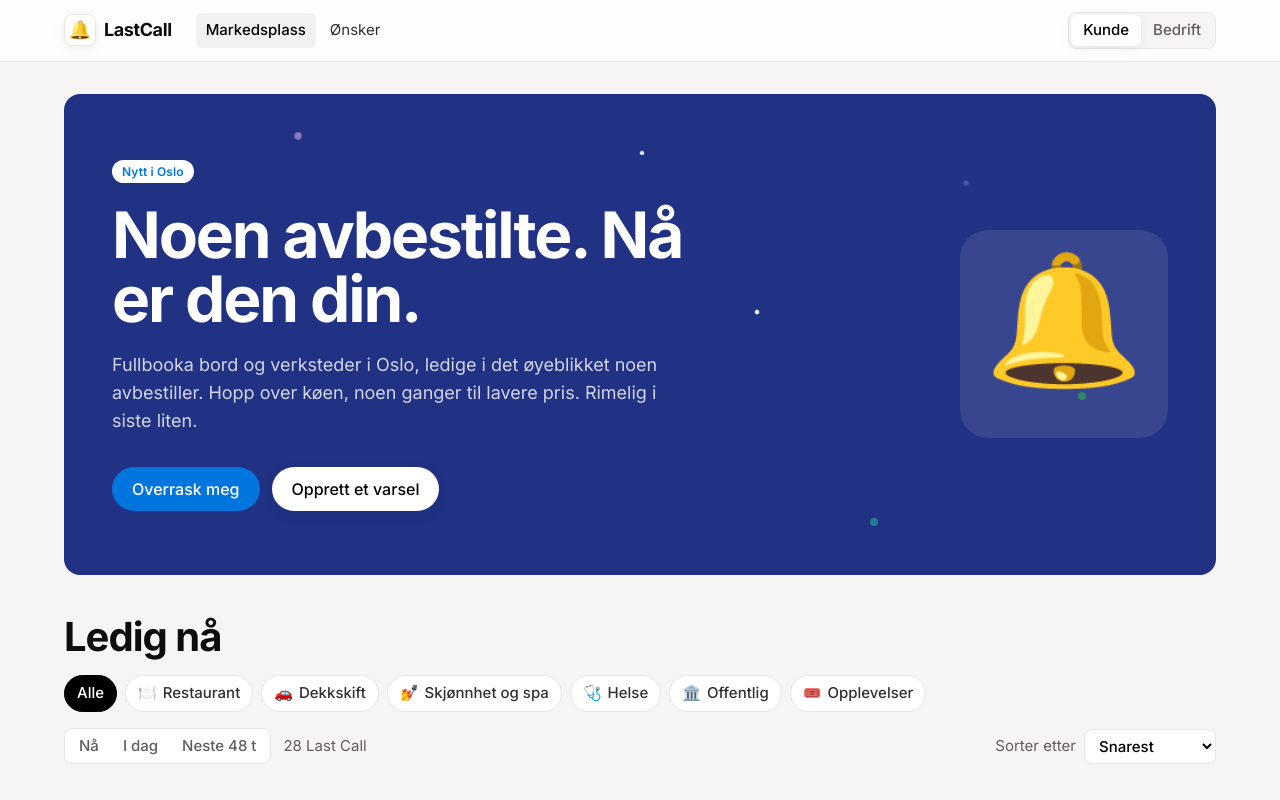
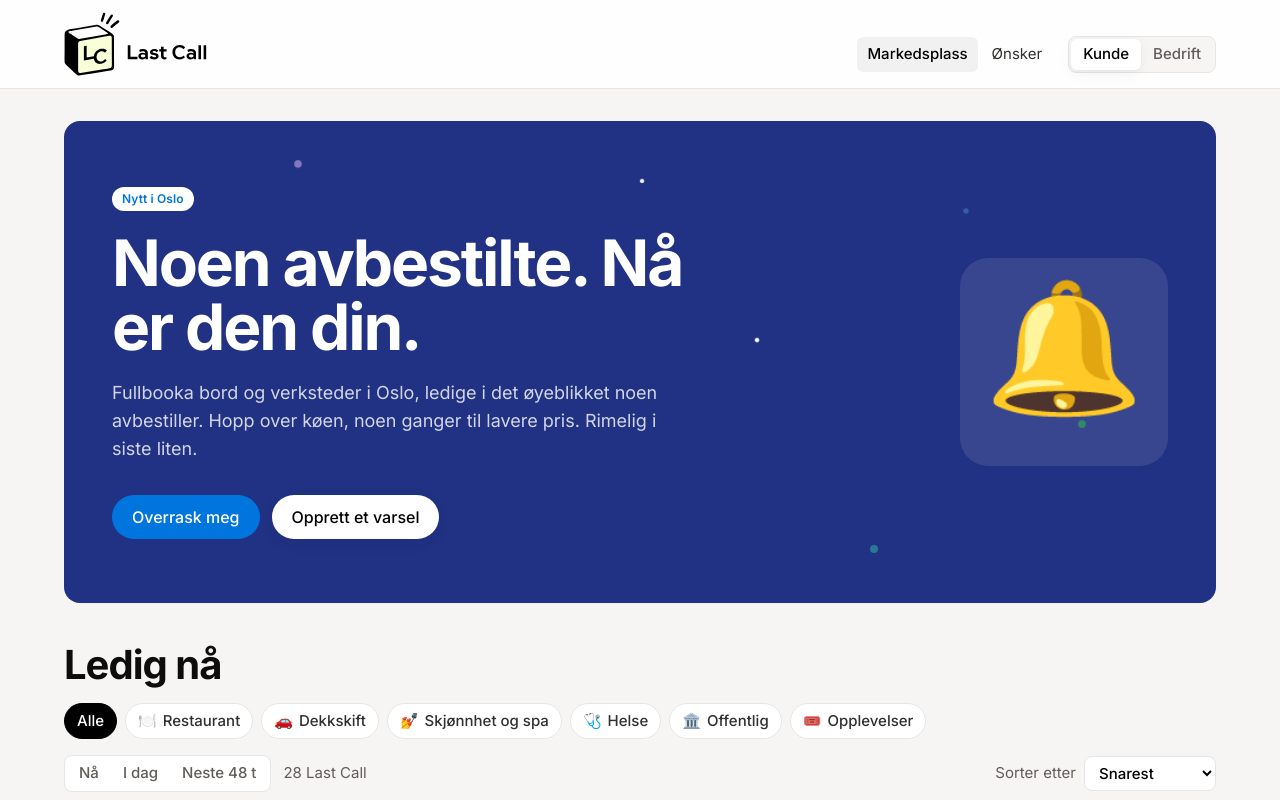
Before and after one commit to samuelsmb/LastCall, a React (Vite) app: page / in a window 1280 px wide. Shown: the top 800 px of the page. Built offline with nearby package versions, Linux system fonts and the light colour scheme; grey boxes are pictures that could not be loaded.

Commit message:
Update header logo and align navigation with wordmark

```diff
--- a/src/components/Header.tsx
+++ b/src/components/Header.tsx
@@ -8,13 +8,14 @@ export function Header({ side, route }: { side: 'customer' | 'business'; route:
 
   return (
     <header className="sticky top-0 z-40 border-b border-hairline bg-canvas/90 backdrop-blur">
-      <div className="mx-auto flex max-w-[1200px] items-center gap-4 px-4 py-3 sm:px-6">
-        <a href={side === 'business' ? '#/biz' : '#/'} className="flex items-center gap-2">
-          <span className="grid h-8 w-8 place-items-center rounded-lg border border-hairline bg-canvas text-lg shadow-soft">🔔</span>
-          <span className="text-lg font-bold tracking-[-0.4px]">LastCall</span>
+      <div className="mx-auto flex max-w-[1200px] items-baseline gap-4 px-4 py-3 sm:px-6">
+        <a href={side === 'business' ? '#/biz' : '#/'} className="shrink-0 rounded-md leading-none focus-visible:outline-2 focus-visible:outline-offset-4 focus-visible:outline-primary">
+          {/* The wordmark baseline is y=198 in the SVG's y=27–259 viewBox. */}
+          <img src={`${import.meta.env.BASE_URL}img/lastcall-logo.svg`} alt="LastCall" width={518} height={232} className="inline-block h-14 w-auto align-[-14.724px] sm:h-16 sm:align-[-16.828px]" />
         </a>
 
-        <nav className="ml-2 hidden items-center gap-1 sm:flex">
+        <div className="ml-auto flex items-baseline gap-2 sm:gap-4">
+          <nav className="hidden items-baseline gap-1 sm:flex" aria-label="Hovedmeny">
             {side === 'customer' ? (
               <>
                 <a href="#/" className={link(route === '/')}>
@@ -33,7 +34,6 @@ export function Header({ side, route }: { side: 'customer' | 'business'; route:
             )}
           </nav>
 
-        <div className="ml-auto flex items-center gap-2">
           {side === 'customer' && (
             <a href="#/wants" className="relative grid h-9 w-9 place-items-center rounded-lg text-lg hover:bg-black/5 sm:hidden" aria-label="Ønsker">
               🔔
@@ -44,7 +44,7 @@ export function Header({ side, route }: { side: 'customer' | 'business'; route:
               {unseen} {unseen === 1 ? 'nytt varsel' : 'nye varsler'}
             </a>
           )}
-          <div className="inline-flex rounded-lg border border-hairline bg-paper p-0.5">
+          <div className="inline-flex items-baseline rounded-lg border border-hairline bg-paper p-0.5">
             <a href="#/" className={`rounded-md px-3 py-1 text-[15px] font-medium transition ${side === 'customer' ? 'bg-canvas text-ink shadow-soft' : 'text-muted hover:text-ink'}`}>
               Kunde
             </a>
```
Also changed, not shown: public/img/lastcall-logo.svg (added). Lines whose indentation alone changed are shown as unchanged.
